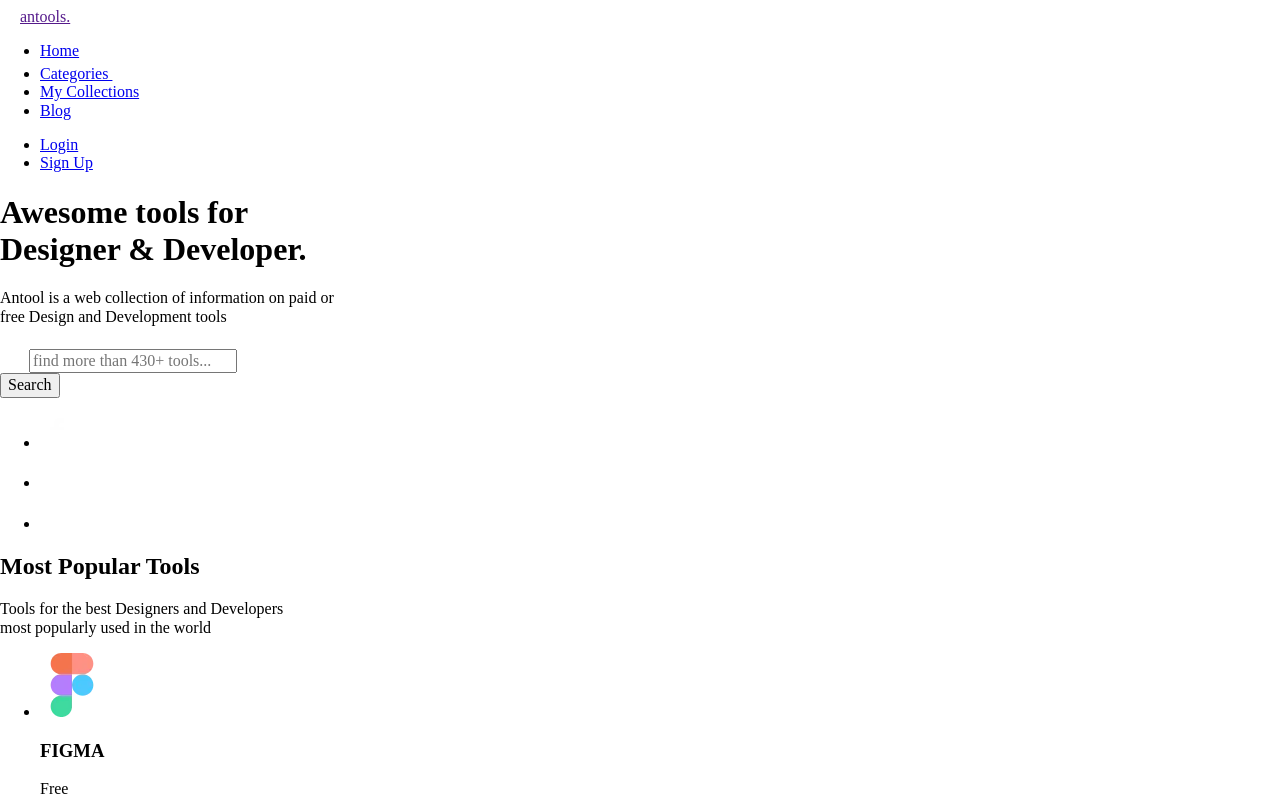
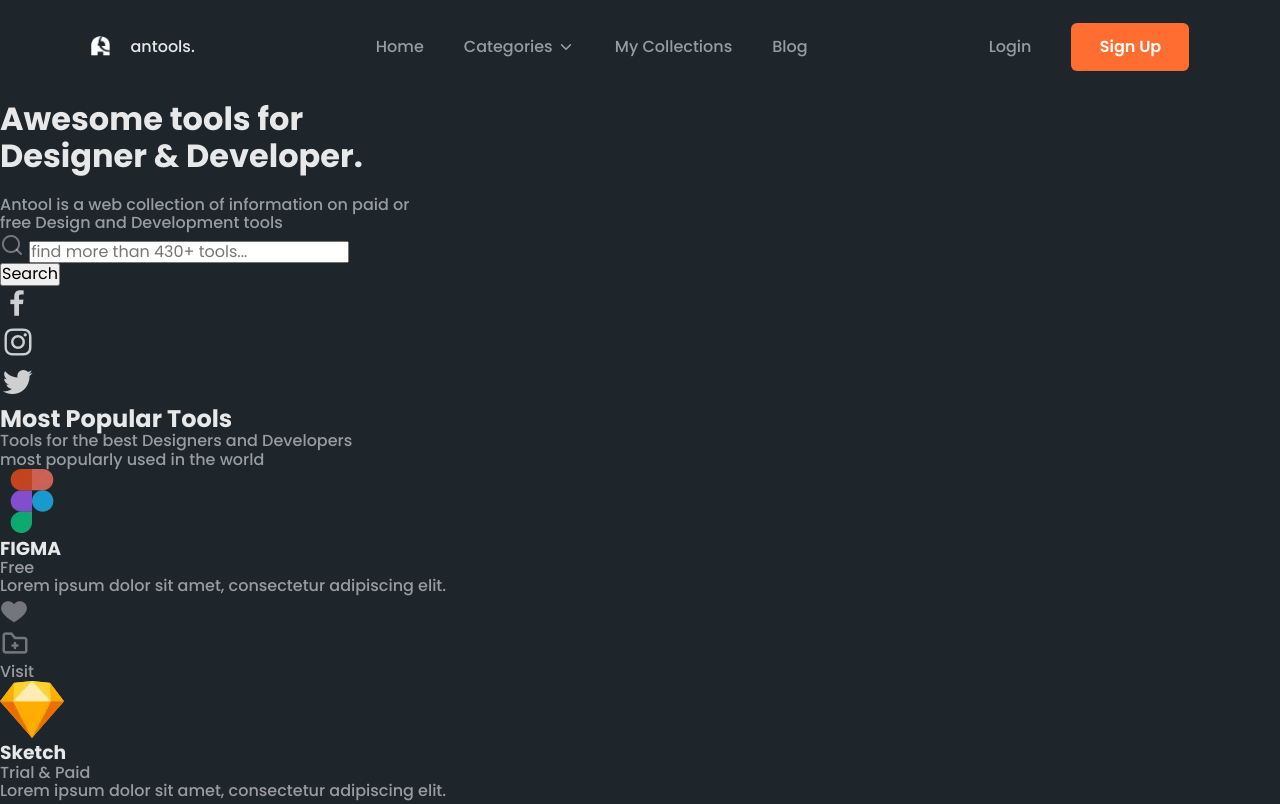
Before and after one commit to margariita13/project-html-css, a plain HTML site: page index.html in a window 1280 px wide. Shown: the top 804 px of the page. Drawn offline with nearby package versions, Linux system fonts and the light colour scheme.

Commit message:
header and reset css

```diff
--- /dev/null
+++ b/css/header.css
@@ -0,0 +1,60 @@
+.logo {
+    width: 19px;
+    height: 20px;
+    margin-right: 21px;
+    vertical-align: bottom;
+}
+
+nav {
+    display: flex;
+    justify-content: space-around;
+    max-height: 70px;
+    margin-top: 30px;
+    margin-bottom: 30px;
+    align-items: baseline;
+}
+
+.nav {
+    display: flex;
+    justify-content: space-around;
+}
+
+.nav {
+    display: flex;
+    justify-content: space-around;
+}
+
+.header_container--list {
+    display: flex;
+    flex-direction: row;
+    gap: 40px;
+}
+
+.list-item .item-a img {
+    vertical-align: middle;
+    width: 18px;
+    height: auto;
+}
+
+.acces {
+    display: flex;
+    gap: 40px;
+    align-items: baseline;
+    margin-top: -7px;
+}
+
+.item_a {
+    font-size: 16px;
+}
+
+.item_btn {
+    border: solid 0px;
+    background-color: var(--orange);
+    border-radius: 6px;
+    width: 118px;
+    height: 48px;
+    font-size: 16px;
+    font-weight: 600;
+    color: white;
+    cursor: pointer;
+}
--- /dev/null
+++ b/css/reset.css
@@ -0,0 +1,26 @@
+* {
+    margin: 0;
+    padding: 0;
+    box-sizing: border-box;
+    list-style: none;
+    text-decoration: none;
+}
+body {
+    background-color: var(--dark);
+    font-family: "Poppins";
+    font-optical-sizing: auto;
+    font-weight: 500;
+    font-style: normal;
+}
+
+h1, h2, h3, h4, h5, h6 {
+    color: var(--title)
+}
+
+p, li, a {
+    color: var(--gray);
+}
+
+.logo-tools {
+    color: var(--title);
+}
--- /dev/null
+++ b/css/variables.css
@@ -0,0 +1,8 @@
+:root {
+    --dark: #1e252b;
+    --blue: #283036;
+    --orange: #FF6E30;
+    --gray: #FFFFFF8C;
+    --white: #FFFFFFE5;
+    --title: #FFFFFFE5;
+}
--- a/index.html
+++ b/index.html
@@ -4,6 +4,7 @@
     <meta charset="UTF-8">
     <meta name="viewport" content="width=device-width, initial-scale=1.0">
     <title>Document</title>
+    <link rel="stylesheet" href="/style.css">
     <link rel="stylesheet" href="https://cdnjs.cloudflare.com/ajax/libs/normalize/8.0.1/normalize.min.css">
     <link rel="preconnect" href="https://fonts.googleapis.com">
     <link rel="preconnect" href="https://fonts.gstatic.com" crossorigin>
@@ -12,7 +13,7 @@
 <body>
     <header>
         <nav>
-            <a href=""><img class="logo" src="./src/images/logo.webp" alt="logo">antools.</a>
+            <a href="" class="logo-tools"><img class="logo" src="./src/images/logo.webp" alt="logo">antools.</a>
             <ul class="header_container--list">
                 <li class="list-item"><a class="item-a" href="#">Home</a></li>
                 <li class="list-item"><a class="item-a" href="#">Categories <span> <img src="./src/images/chevron-down.webp" alt="chevron-down"></span></a></li>
@@ -21,13 +22,13 @@
             </ul>
             <ul class="acces">
                 <li class="list-item"><a class="item_a" href="#">Login</a></li>
-                <li class="list-item"><a class="item_a" href="#">Sign Up</a></li>
+                <li class="list-item"><button class="item_btn">Sign Up</button></li>
             </ul>
         </nav>
     </header>
 
     <main>
-        <section class="second-section">
+        <section class="first-section">
             <div class="search-container">
                <div class="first_title--card">
                     <h1 class="search_title">Awesome tools for <br> Designer & Developer.</h1>
--- /dev/null
+++ b/style.css
@@ -0,0 +1,5 @@
+@import url("./css/header.css");
+@import url("./css/main.css");
+@import url("./css/footer.css");
+@import url("./css/reset.css");
+@import url("./css/variables.css");
```
Also changed, not shown: css/footer.css (added), css/main.css (added).
